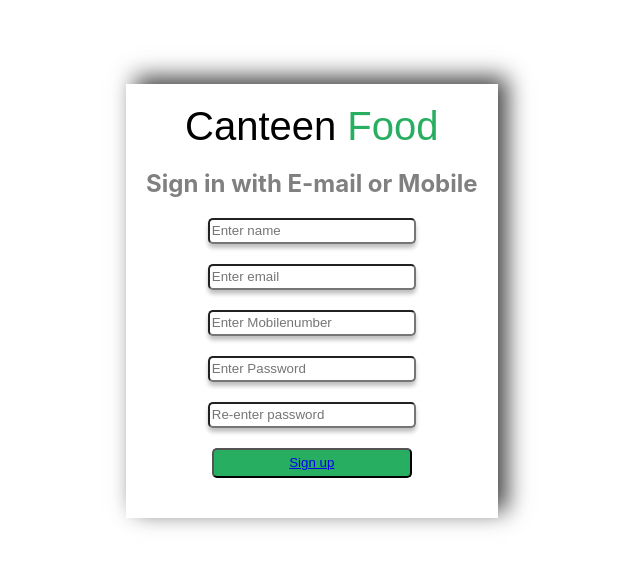
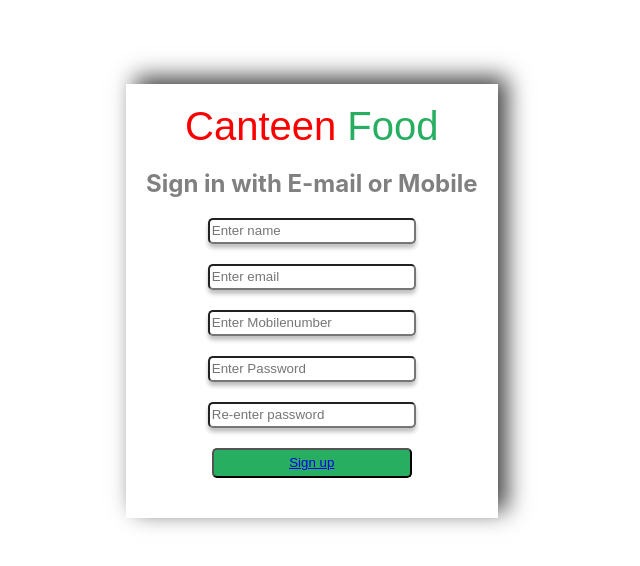
Before and after one commit to abhishek3923/canteen-food-ordering-system, a website: page sign up.html in a window 1280 px wide. Shown: the part 156-722 px from the top of the page, without its empty margins (386-1026 px from the left). Drawn offline with Linux system fonts and the light colour scheme.

Commit message:
Update sign up.html

```diff
--- a/sign up.html
+++ b/sign up.html
@@ -26,7 +26,7 @@
 
         .canteen {
             font-size: 40px;
-            ;
+            color: rgb(252, 0, 0);
             font-family: Arial, Helvetica, sans-serif;
         }
 
```
